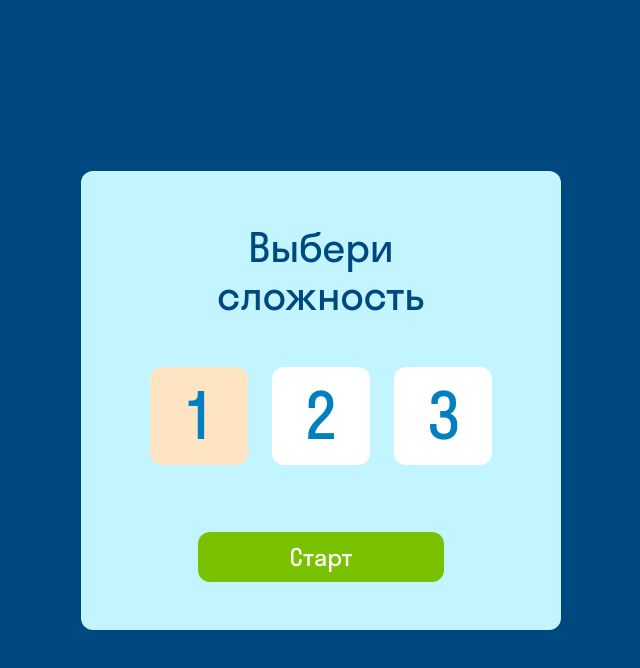
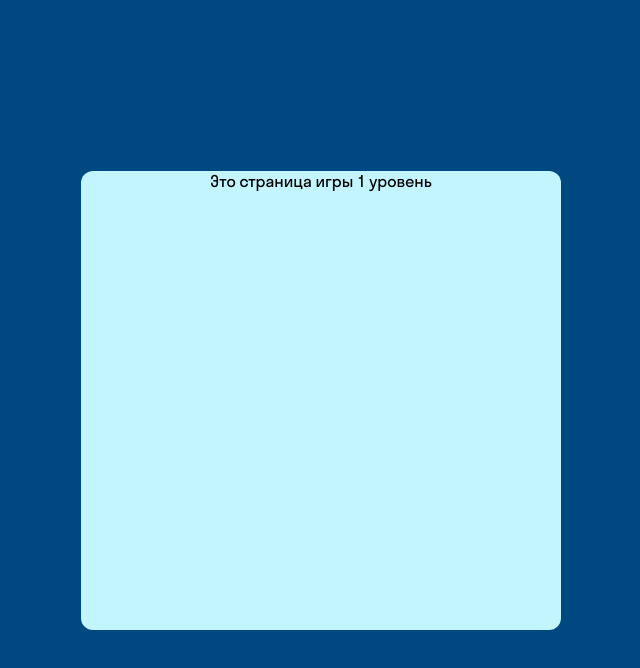
Before and after one commit to MaratRizatdinov/Memo2026, a plain HTML site: page index.html in a window 1280 px wide. Both pictures are taken after a click on the element "Старт". Shown: the whole page, without its empty margins (319-959 px from the left). Drawn offline with Linux system fonts and the light colour scheme.

Commit message:
При клике на Старт переходим на страницу с нужным уровнем

```diff
--- a/index.html
+++ b/index.html
@@ -8,6 +8,6 @@
   </head>
   <body>
     <div class="app"></div>
-    <script src="index.js"></script>
+    <script type="module" src="index.js"></script>
   </body>
 </html>
--- a/index.js
+++ b/index.js
@@ -1,49 +1,14 @@
+import { selectPage } from "./pages/selectPage.js";
+import { gamePage } from "./pages/gamePage.js";
 const appElement = document.querySelector(".app");
-let levelValue = "";
 
-appElement.innerHTML = `
-     <div class="modal modal_start">
-        <h1 class="modal__title">Выбери сложность</h1>
-        <div class="modal__checkbox">
-          <input
-            class="modal__input"
-            type="radio"
-            id="radio1"
-            name="radios"
-            value="1"
-            checked
-          />
-          <label class="modal__label" for="radio1">1</label>
-          <input
-            class="modal__input"
-            type="radio"
-            id="radio2"
-            name="radios"
-            value="2"
-          />
-          <label class="modal__label" for="radio2">2</label>
-          <input
-            class="modal__input"
-            type="radio"
-            id="radio3"
-            name="radios"
-            value="3"
-          />
-          <label class="modal__label" for="radio3">3</label>
-        </div>
-        <div class="modal__button">Старт</div>
-      </div>
-`;
+const state = {
+  gameStatus: "start",
+  gamevalue: "",
+};
 
-const startButtonElement = document.querySelector(".modal__button");
-
-startButtonElement.addEventListener("click", () => {
-  const inputElements = document.querySelectorAll(".modal__input");
-
-  for (const inputElement of inputElements) {
-    if (!inputElement.checked) continue;
-    levelValue = inputElement.value;
-    break;
-  }
-  console.log(levelValue);
-});
+export const appRouter = (appElement, state) => {
+  if (state.gameStatus === "start") selectPage(appElement, state);
+  if (state.gameStatus === "game") gamePage(appElement, state);
+};
+appRouter(appElement, state);
--- /dev/null
+++ b/pages/gamePage.js
@@ -0,0 +1,5 @@
+
+export const gamePage = (appElement,state) => {
+    appElement.innerHTML = `
+     <div class="modal modal_start">Это страница игры ${state.gamevalue} уровень</div>`
+}
--- /dev/null
+++ b/pages/selectPage.js
@@ -0,0 +1,50 @@
+import { appRouter } from "../index.js";
+export const selectPage = (appElement, state) => {
+  appElement.innerHTML = `
+     <div class="modal modal_start">
+        <h1 class="modal__title">Выбери сложность</h1>
+        <div class="modal__checkbox">
+          <input
+            class="modal__input"
+            type="radio"
+            id="radio1"
+            name="radios"
+            value="1"
+            checked
+          />
+          <label class="modal__label" for="radio1">1</label>
+          <input
+            class="modal__input"
+            type="radio"
+            id="radio2"
+            name="radios"
+            value="2"
+          />
+          <label class="modal__label" for="radio2">2</label>
+          <input
+            class="modal__input"
+            type="radio"
+            id="radio3"
+            name="radios"
+            value="3"
+          />
+          <label class="modal__label" for="radio3">3</label>
+        </div>
+        <div class="modal__button">Старт</div>
+      </div>
+`;
+
+  const startButtonElement = document.querySelector(".modal__button");
+
+  startButtonElement.addEventListener("click", () => {
+    const inputElements = document.querySelectorAll(".modal__input");
+
+    for (const inputElement of inputElements) {
+      if (!inputElement.checked) continue;
+      state.gamevalue = inputElement.value;
+      state.gameStatus = "game";
+      appRouter(appElement, state);
+      break;
+    }
+  });
+};
```
